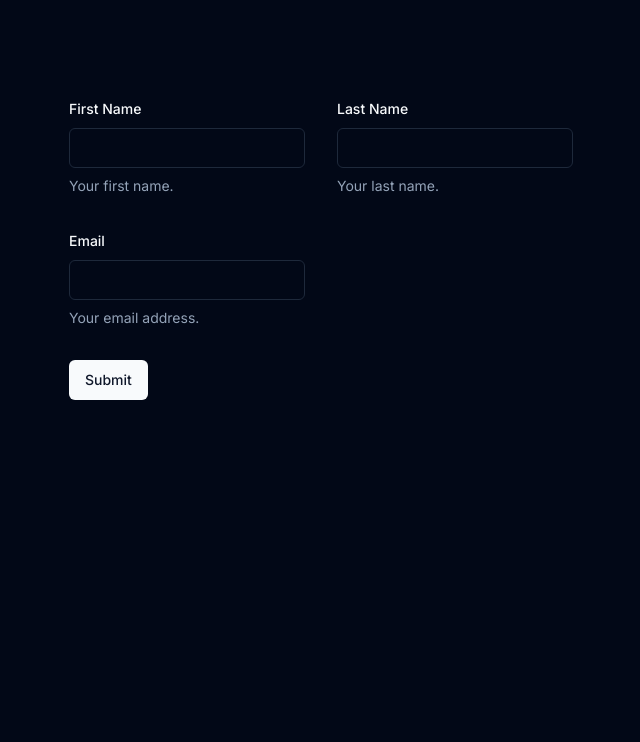
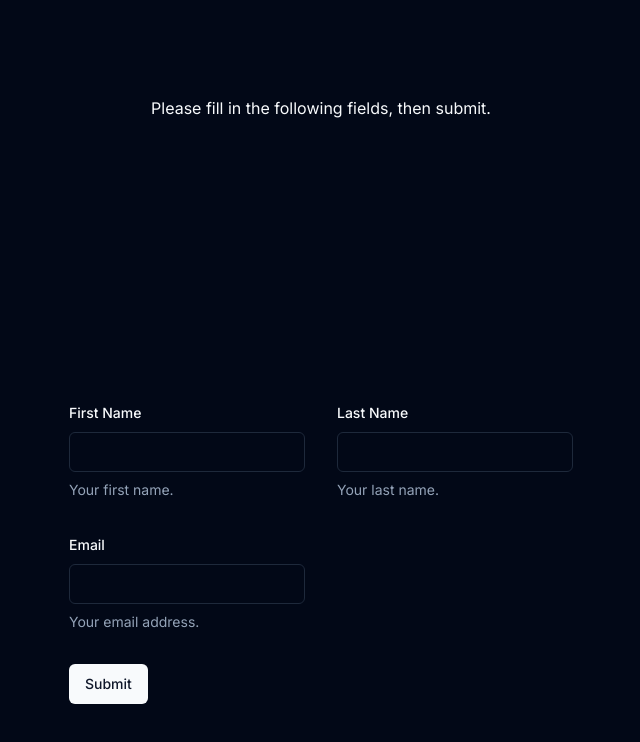
Before and after one commit to Julien-Goletto/app-router-forms, a Next.js app: page / in a window 1280 px wide. Shown: the top 742 px of the page, without its empty margins (319-959 px from the left). Built offline with nearby package versions, Linux system fonts and the light colour scheme.

Commit message:
:sparkles: Complete form action use (works without javascript on the client)

```diff
--- a/src/app/RegistrationForm.tsx
+++ b/src/app/RegistrationForm.tsx
@@ -15,7 +15,9 @@ import {
 } from "@ui/form";
 import { Button } from "@ui/button";
 import { Input } from "@ui/input";
-import { onDataAction } from "./action";
+import { onDataAction, onFormAction } from "./actions";
+import { useFormState } from "react-dom";
+import { useRef } from "react";
 
 export const RegistrationForm = () => {
   const form = useForm<Registration>({
@@ -53,13 +55,30 @@ export const RegistrationForm = () => {
   // };
 
   // FormAction variant
-  const onSubmit = async (data: Registration) => {
-    console.log(await onDataAction(data));
-  };
+  // const onSubmit = async (data: Registration) => {
+  //   console.log(await onDataAction(data));
+  // };
+
+  // Form action with formData variant
+  const [state, formAction] = useFormState(onFormAction, {
+    message: "Please fill in the following fields, then submit.",
+    issues: undefined,
+  });
+
+  const formRef = useRef<HTMLFormElement>(null);
+
+  const onSubmit = () => formRef?.current?.submit();
 
   return (
     <Form {...form}>
-      <form className="space-y-8" onSubmit={form.handleSubmit(onSubmit)}>
+      <p className="text">{state?.message}</p>
+      {/* <form className="space-y-8" onSubmit={form.handleSubmit(onSubmit)}> */}
+      <form
+        className="space-y-8"
+        ref={formRef}
+        onSubmit={form.handleSubmit(onSubmit)}
+        action={formAction}
+      >
         <fieldset className="grid grid-cols-2 gap-8">
           <FormField
             control={form.control}
--- a/src/app/action.ts
+++ /dev/null
@@ -1,14 +0,0 @@
-"use server";
-import { registrationSchema } from "./registrationSchema";
-import type { Registration } from "./registrationSchema";
-
-export const onDataAction = async (data: Registration) => {
-  const parsed = registrationSchema.safeParse(data);
-
-  if (parsed.success)
-    return { message: "User successfully registered!", user: parsed.data };
-  return {
-    message: "Invalid data",
-    issues: parsed.error.issues.map((issue) => issue.message),
-  };
-};
--- /dev/null
+++ b/src/app/actions.ts
@@ -0,0 +1,35 @@
+"use server";
+import { registrationSchema } from "./registrationSchema";
+import type { Registration } from "./registrationSchema";
+
+export const onDataAction = async (data: Registration) => {
+  const parsed = registrationSchema.safeParse(data);
+
+  if (parsed.success)
+    return { message: "User successfully registered!", user: parsed.data };
+  return {
+    message: "Invalid data",
+    issues: parsed.error.issues.map((issue) => issue.message),
+  };
+};
+
+export const onFormAction = async (
+  prevState: {
+    message: string;
+    user?: Registration;
+    issues?: string[];
+  },
+  formData: FormData
+) => {
+  const data = Object.fromEntries(formData);
+  const parsed = registrationSchema.safeParse(data);
+
+  if (parsed.success)
+    return { message: "User successfully registered!", user: parsed.data };
+  return {
+    message: "Invalid data",
+    issues: parsed.error.issues
+      ? parsed.error.issues.map((issue) => issue.message)
+      : undefined,
+  };
+};
```
